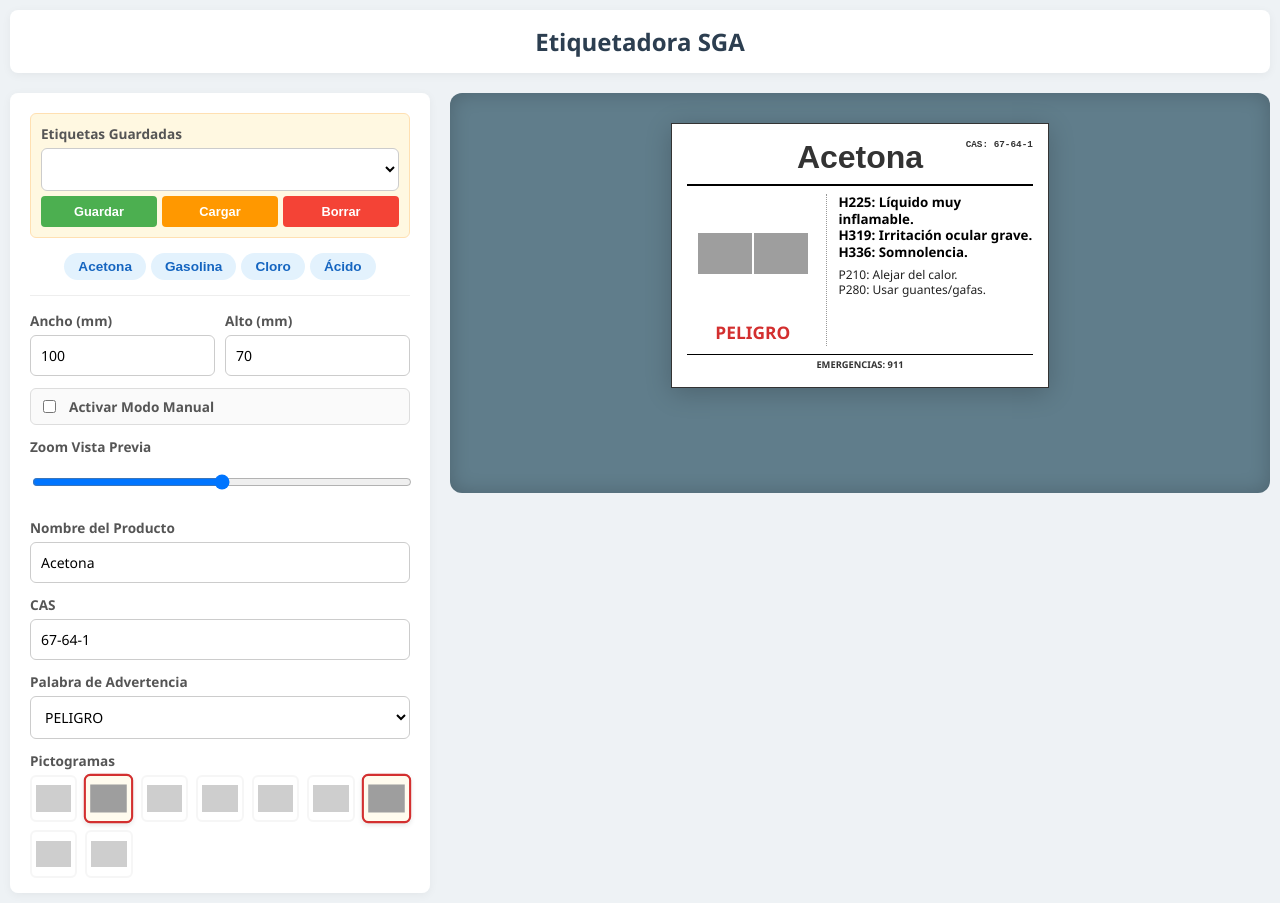
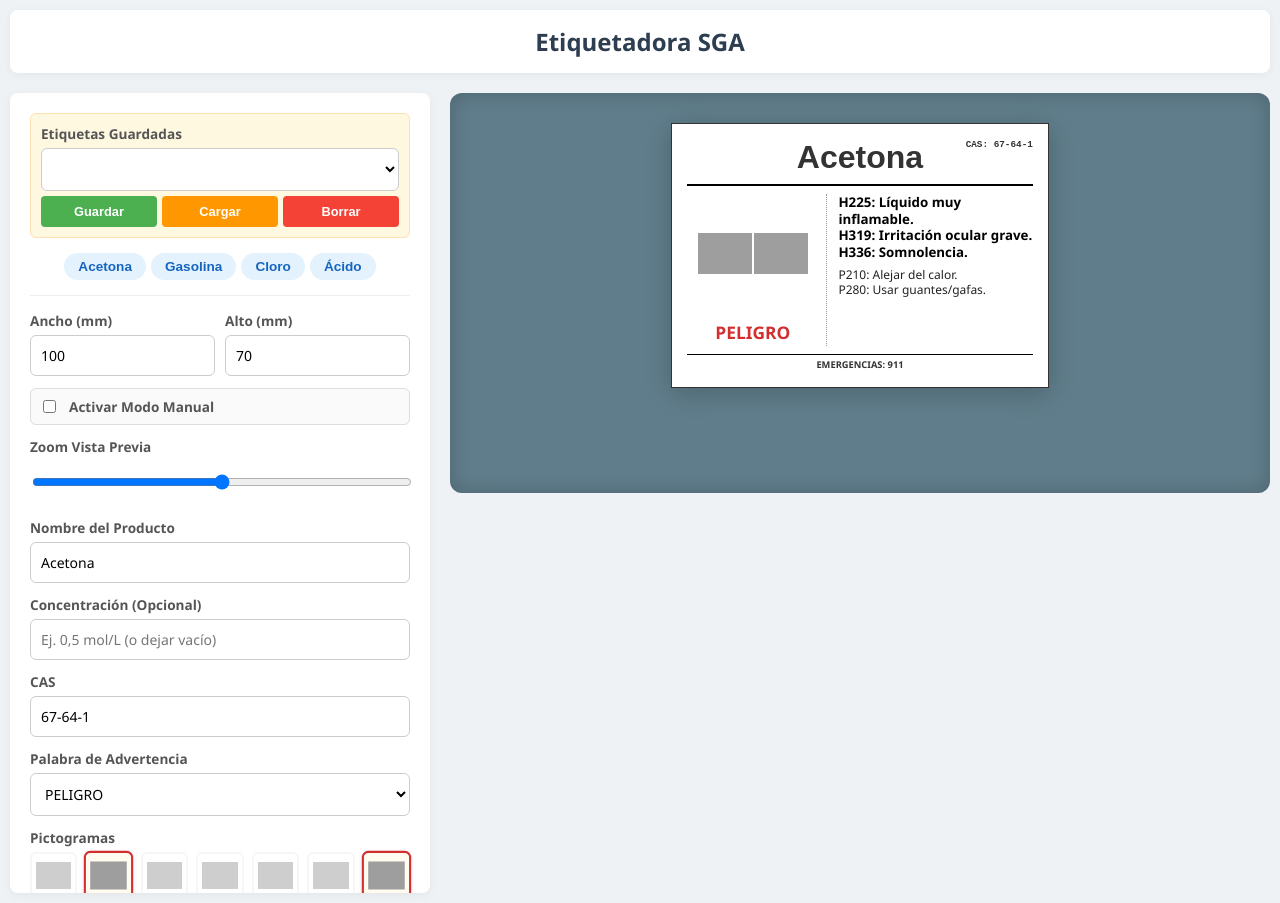
Before and after one commit to quimicacosa/Etiquetadora-SGA, a plain HTML site: page index.html in a window 1280 px wide. Drawn offline with Linux system fonts and the light colour scheme; grey boxes are pictures that could not be loaded.

Commit message:
Update index.html

```diff
--- a/index.html
+++ b/index.html
@@ -10,6 +10,7 @@
         --h: 100mm;
         --scale: 1;
         --fs-title: 24pt;
+        --fs-conc: 14pt;
         --fs-body: 10pt;
     }
     body { font-family: 'Segoe UI', Roboto, Helvetica, Arial, sans-serif; background: #eef2f5; margin: 0; padding: 10px; color: #333; }
@@ -99,15 +100,30 @@
         display: flex; justify-content: center; align-items: center;
         position: relative; min-height: 10mm; flex-shrink: 0;
     }
+
+    .l-titles-wrap {
+        display: flex; flex-direction: column; align-items: center;
+        width: 85%;
+    }
+
     .l-name {
         font-family: Arial, sans-serif;
         font-size: var(--fs-title);
         font-weight: 900;
         text-align: center;
-        width: 80%;
+        width: 100%;
         line-height: 1.1;
         word-wrap: break-word;
     }
+    .l-conc {
+        font-family: Arial, sans-serif;
+        font-size: var(--fs-conc);
+        font-weight: bold;
+        text-align: center;
+        margin-top: 2px;
+        color: #444;
+    }
+
     .l-cas { position: absolute; right: 0; top: 0; font-size: 0.7em; font-family: monospace; font-weight: bold; }
 
     .l-body { display: flex; flex: 1; overflow: hidden; gap: 3mm; }
@@ -216,6 +232,10 @@
                     <input type="range" id="rng-fs-title" min="10" max="60" value="24" oninput="upd()">
                 </div>
                 <div class="group">
+                    <label>Tamaño Concentración</label>
+                    <input type="range" id="rng-fs-conc" min="8" max="40" value="14" oninput="upd()">
+                </div>
+                <div class="group">
                     <label>Tamaño Texto (H y P)</label>
                     <input type="range" id="rng-fs-body" min="6" max="24" value="10" oninput="upd()">
                 </div>
@@ -229,6 +249,11 @@
             <div class="group">
                 <label>Nombre del Producto</label>
                 <input type="text" id="inp-name" placeholder="Ej. ACETONA (HCl)" oninput="upd()">
+            </div>
+
+            <div class="group">
+                <label>Concentración (Opcional)</label>
+                <input type="text" id="inp-conc" placeholder="Ej. 0,5 mol/L (o dejar vacío)" oninput="upd()">
             </div>
 
             <div class="group">
@@ -277,7 +302,10 @@
                 <div id="lbl">
                     <div id="lbl-inner">
                         <div class="l-head">
-                            <div class="l-name" id="out-name">NOMBRE</div>
+                            <div class="l-titles-wrap">
+                                <div class="l-name" id="out-name">NOMBRE</div>
+                                <div class="l-conc" id="out-conc" style="display:none"></div>
+                            </div>
                             <div class="l-cas" id="out-cas">CAS</div>
                         </div>
                         <div class="l-body">
@@ -313,11 +341,11 @@ const ghsUrls = {
 };
 
 const dataPresets = {
-    "Acetona": {c:"67-64-1", s:"PELIGRO", h:"H225: Líquido muy inflamable.\nH319: Irritación ocular grave.\nH336: Somnolencia.", p:"P210: Alejar del calor.\nP280: Usar guantes/gafas.", pics:["GHS02","GHS07"]},
-    "Etanol": {c:"64-17-5", s:"PELIGRO", h:"H225: Líquido muy inflamable.", p:"P210: Alejar de llamas.\nP233: Recipiente cerrado.", pics:["GHS02"]},
-    "Cloro": {c:"7681-52-9", s:"PELIGRO", h:"H314: Quemaduras graves.\nH400: Muy tóxico acuático.", p:"P273: No liberar al ambiente.\nP280: Protección total.", pics:["GHS05","GHS09"]},
-    "Acido": {c:"7647-01-0", s:"PELIGRO", h:"H314: Quemaduras graves piel/ojos.", p:"P260: No respirar vapores.\nP280: Equipo protección.", pics:["GHS05","GHS07"]},
-    "Gasolina": {c:"86290-81-5", s:"PELIGRO", h:"H224: Extremadamente inflamable.\nH350: Cáncer.\nH304: Mortal ingestión.", p:"P210: No fumar.", pics:["GHS02","GHS08","GHS07"]}
+    "Acetona": {c:"67-64-1", con:"", s:"PELIGRO", h:"H225: Líquido muy inflamable.\nH319: Irritación ocular grave.\nH336: Somnolencia.", p:"P210: Alejar del calor.\nP280: Usar guantes/gafas.", pics:["GHS02","GHS07"]},
+    "Etanol": {c:"64-17-5", con:"96%", s:"PELIGRO", h:"H225: Líquido muy inflamable.", p:"P210: Alejar de llamas.\nP233: Recipiente cerrado.", pics:["GHS02"]},
+    "Cloro": {c:"7681-52-9", con:"", s:"PELIGRO", h:"H314: Quemaduras graves.\nH400: Muy tóxico acuático.", p:"P273: No liberar al ambiente.\nP280: Protección total.", pics:["GHS05","GHS09"]},
+    "Acido": {c:"7647-01-0", con:"37%", s:"PELIGRO", h:"H314: Quemaduras graves piel/ojos.", p:"P260: No respirar vapores.\nP280: Equipo protección.", pics:["GHS05","GHS07"]},
+    "Gasolina": {c:"86290-81-5", con:"", s:"PELIGRO", h:"H224: Extremadamente inflamable.\nH350: Cáncer.\nH304: Mortal ingestión.", p:"P210: No fumar.", pics:["GHS02","GHS08","GHS07"]}
 };
 
 const pPhrasesRaw = `
@@ -421,7 +449,7 @@ P333 + P313 – En caso de irritación o erupción cutánea: Consultar a un méd
 P337 + P313 – Si persiste la irritación ocular: Consultar a un médico.
 P342 + P311 – En caso de síntomas respiratorios: Llamar a un CENTRO DE TOXICOLOGĺA/médico/…
 P361 + P364 – Quitar inmediatamente todas las prendas contaminadas y lavarlas antes de volver a usarlas.
-P362 + P364 – Quitar las prendas contaminadas y lavarlas antes de volver a usarlas.
+P361 + P364 – Quitar las prendas contaminadas y lavarlas antes de volver a usarlas.
 P370 + P376 – En caso de incendio: Detener la fuga, si no hay peligro en hacerlo.
 P370 + P378 – En caso de incendio: Utilizar… para la extinción.
 P370 + P380 + P375 – En caso de incendio: Evacuar la zona. Luchar contra el incendio a distancia, dado el riesgo de explosión.
@@ -600,6 +628,7 @@ function fill(name) {
     const t = dataPresets[name];
     if(!t) return;
     document.getElementById('inp-name').value = name;
+    document.getElementById('inp-conc').value = t.con || "";
     document.getElementById('inp-cas').value = t.c;
     document.getElementById('inp-signal').value = t.s;
     document.getElementById('inp-h').value = t.h;
@@ -673,17 +702,27 @@ function upd() {
         const manualDiv = document.getElementById('manual-opts');
         if(isManual) {
             manualDiv.classList.add('manual-show');
-            const fsTitle = document.getElementById('rng-fs-title').value;
-            const fsBody = document.getElementById('rng-fs-body').value;
-            root.style.setProperty('--fs-title', fsTitle + 'pt');
-            root.style.setProperty('--fs-body', fsBody + 'pt');
+            root.style.setProperty('--fs-title', document.getElementById('rng-fs-title').value + 'pt');
+            root.style.setProperty('--fs-conc', document.getElementById('rng-fs-conc').value + 'pt');
+            root.style.setProperty('--fs-body', document.getElementById('rng-fs-body').value + 'pt');
         } else {
             manualDiv.classList.remove('manual-show');
             root.style.setProperty('--fs-title', '24pt');
+            root.style.setProperty('--fs-conc', '14pt');
             root.style.setProperty('--fs-body', '10pt');
         }
 
         document.getElementById('out-name').innerHTML = format(document.getElementById('inp-name').value);
+
+        const concVal = document.getElementById('inp-conc').value;
+        const outConc = document.getElementById('out-conc');
+        if(concVal.trim().length > 0) {
+            outConc.innerHTML = format(concVal);
+            outConc.style.display = 'block';
+        } else {
+            outConc.style.display = 'none';
+        }
+
         document.getElementById('out-cas').innerText = "CAS: " + document.getElementById('inp-cas').value;
 
         const sig = document.getElementById('inp-signal').value;
@@ -723,6 +762,7 @@ function saveLabel(){
     if(!name) return;
     const obj = {
         n: document.getElementById('inp-name').value,
+        conc: document.getElementById('inp-conc').value,
         c: document.getElementById('inp-cas').value,
         s: document.getElementById('inp-signal').value,
         h: document.getElementById('inp-h').value,
@@ -745,6 +785,7 @@ function loadLabel(){
     const d = saved[name];
     if(d){
         document.getElementById('inp-name').value = d.n;
+        document.getElementById('inp-conc').value = d.conc || "";
         document.getElementById('inp-cas').value = d.c;
         document.getElementById('inp-signal').value = d.s;
         document.getElementById('inp-h').value = d.h;
```
